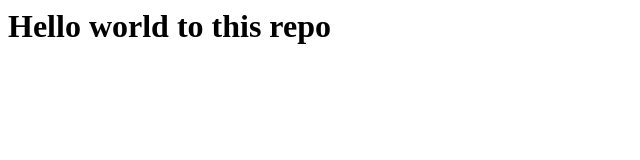
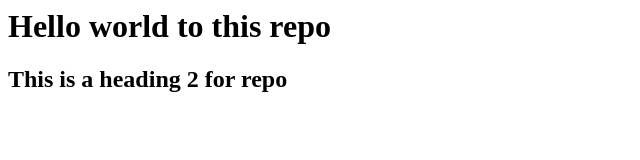
Before and after one commit to asifKhan014/example_1_repo, a plain HTML site: page index.html in a window 1280 px wide. Shown: the whole page, without its empty margins (0-640 px from the left). Drawn offline with Linux system fonts and the light colour scheme.

Commit message:
wel done heading 2

```diff
--- a/index.html
+++ b/index.html
@@ -1,3 +1,7 @@
 <h1>
     Hello world to this repo
 </h1>
+
+<h2>
+    This is a heading 2 for repo
+</h2>
```
